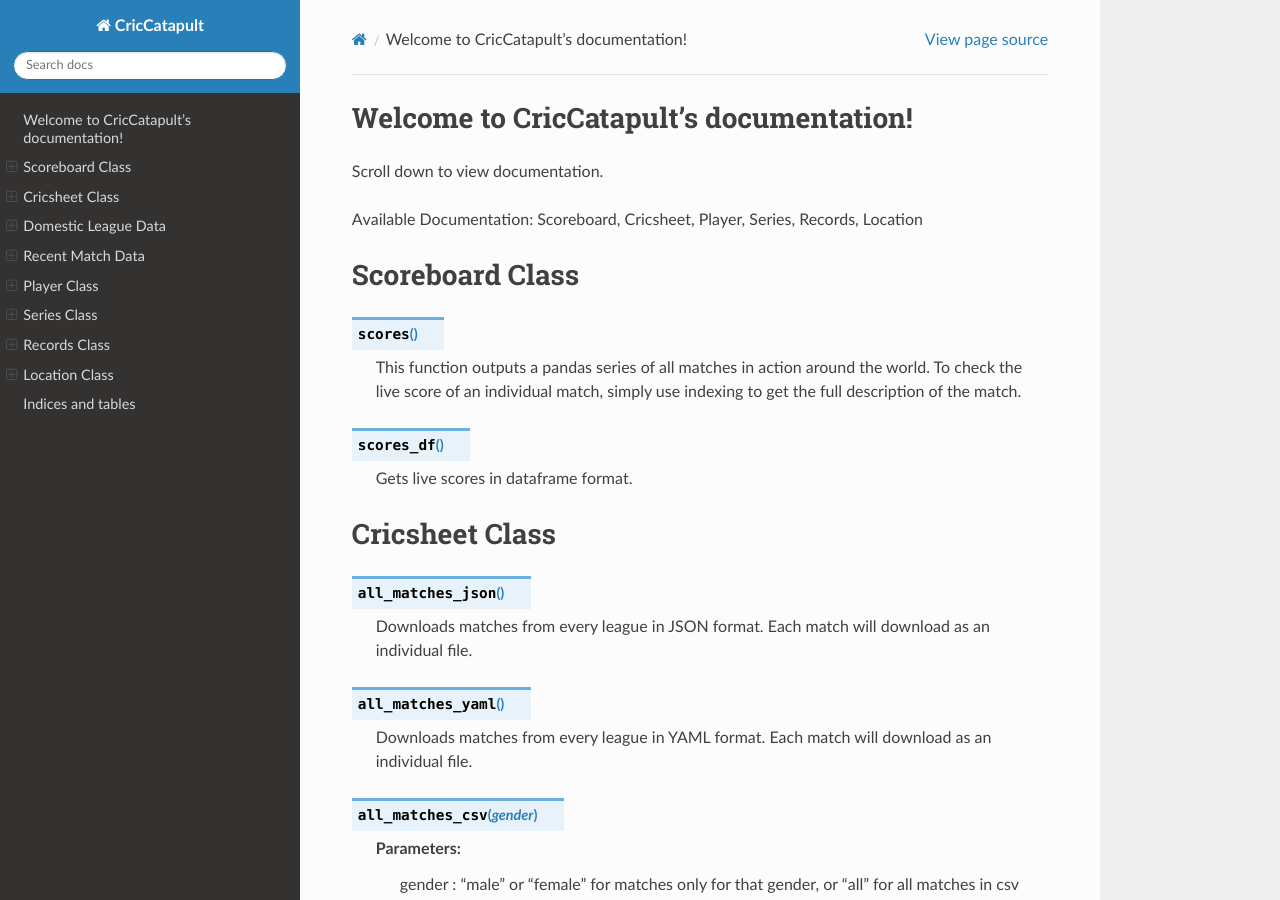
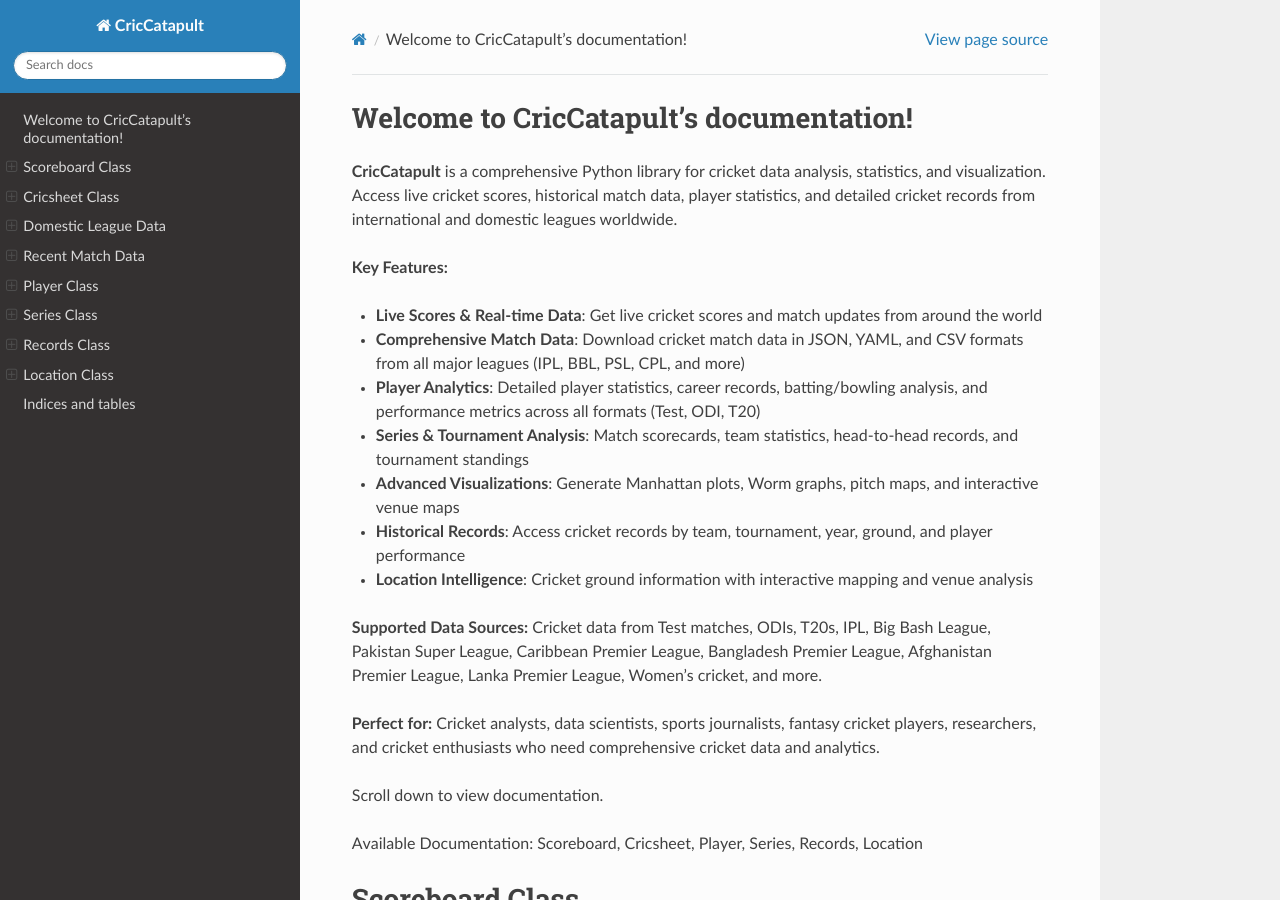
Before and after one commit to aadrijupadya/CricCatapult, a Sphinx documentation site: the page built from docs/source/index.rst, in a window 1280 px wide and 900 px high. Built offline with Sphinx 7.4.7 and the Read the Docs theme 3.1.0, drawn with Linux system fonts in a browser that asks for light colours.

Commit message:
Documentation for all classes

```diff
--- a/docs/source/index.rst
+++ b/docs/source/index.rst
@@ -5,6 +5,23 @@
 
 Welcome to CricCatapult's documentation!
 ========================================
+
+**CricCatapult** is a comprehensive Python library for cricket data analysis, statistics, and visualization. Access live cricket scores, historical match data, player statistics, and detailed cricket records from international and domestic leagues worldwide.
+
+**Key Features:**
+
+* **Live Scores & Real-time Data**: Get live cricket scores and match updates from around the world
+* **Comprehensive Match Data**: Download cricket match data in JSON, YAML, and CSV formats from all major leagues (IPL, BBL, PSL, CPL, and more)
+* **Player Analytics**: Detailed player statistics, career records, batting/bowling analysis, and performance metrics across all formats (Test, ODI, T20)
+* **Series & Tournament Analysis**: Match scorecards, team statistics, head-to-head records, and tournament standings
+* **Advanced Visualizations**: Generate Manhattan plots, Worm graphs, pitch maps, and interactive venue maps
+* **Historical Records**: Access cricket records by team, tournament, year, ground, and player performance
+* **Location Intelligence**: Cricket ground information with interactive mapping and venue analysis
+
+**Supported Data Sources:**
+Cricket data from Test matches, ODIs, T20s, IPL, Big Bash League, Pakistan Super League, Caribbean Premier League, Bangladesh Premier League, Afghanistan Premier League, Lanka Premier League, Women's cricket, and more.
+
+**Perfect for:** Cricket analysts, data scientists, sports journalists, fantasy cricket players, researchers, and cricket enthusiasts who need comprehensive cricket data and analytics.
 
 .. toctree::
    :maxdepth: 2
```
